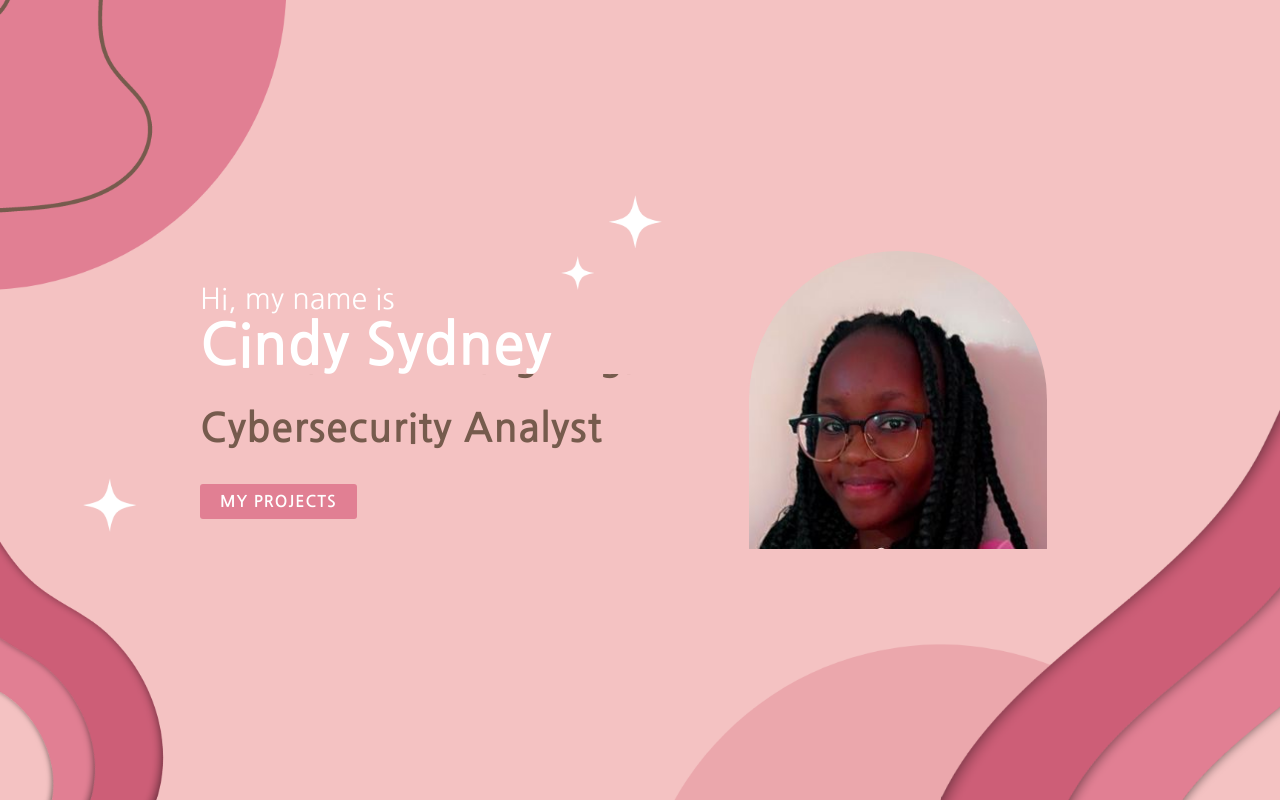
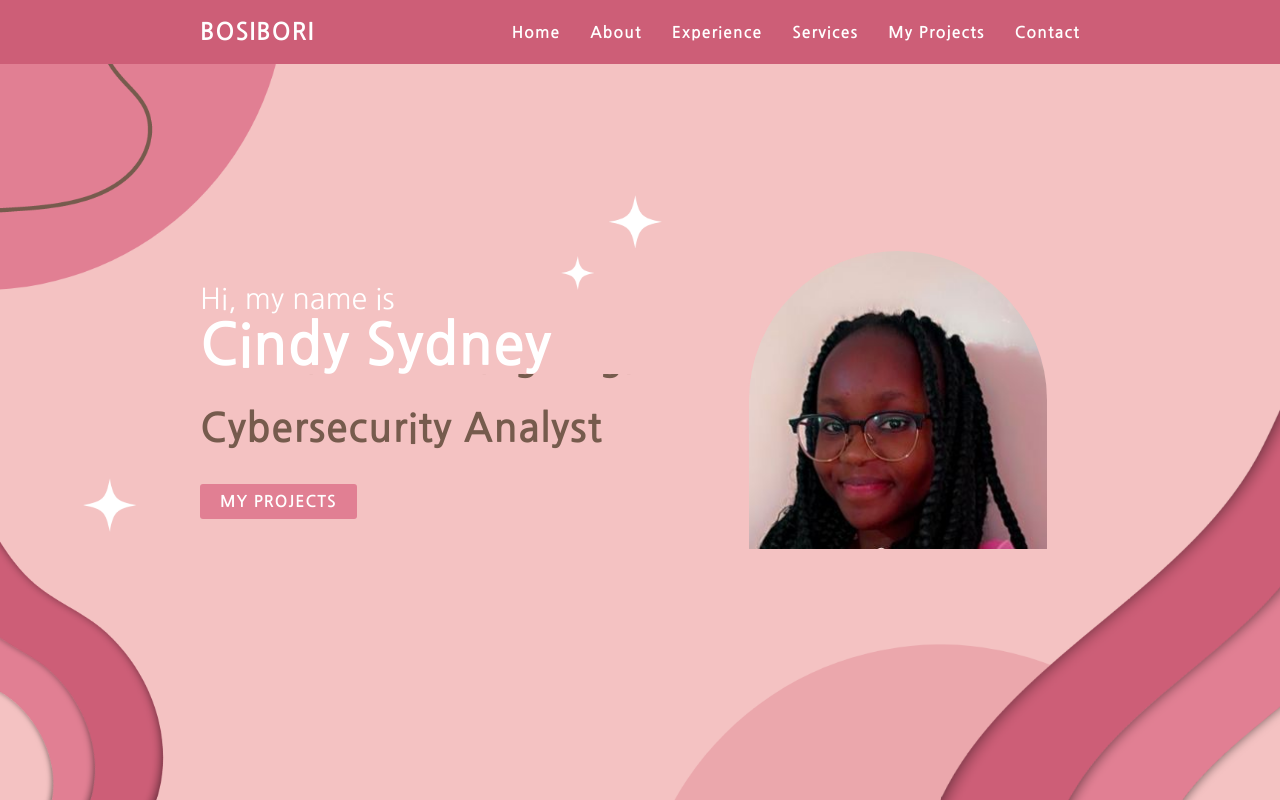
Before and after one commit to CindyBSydney/E-Portfolio-React, a React (Create React App) app: page / in a window 1280 px wide. Built offline with nearby package versions, Linux system fonts and the light colour scheme.

Commit message:
feat(Navbar): render navbar component
Render navbar component.

```diff
--- a/src/App.js
+++ b/src/App.js
@@ -1,11 +1,13 @@
 import React from 'react';
 import './App.css';
 import MainSection from './components/MainSection';
+import NavbarSection from './components/NavbarSection';
 
 function App() {
   return (
     <div className="App">
       <MainSection /> {/* Render MainSection component */}
+      <NavbarSection /> {/* Render NavbarSection component */}
     </div>
   );
 }
```
